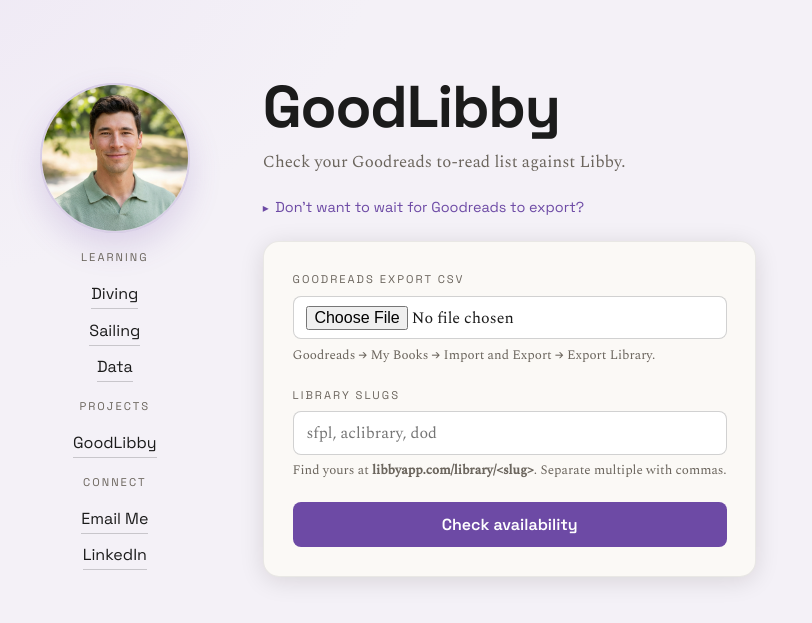
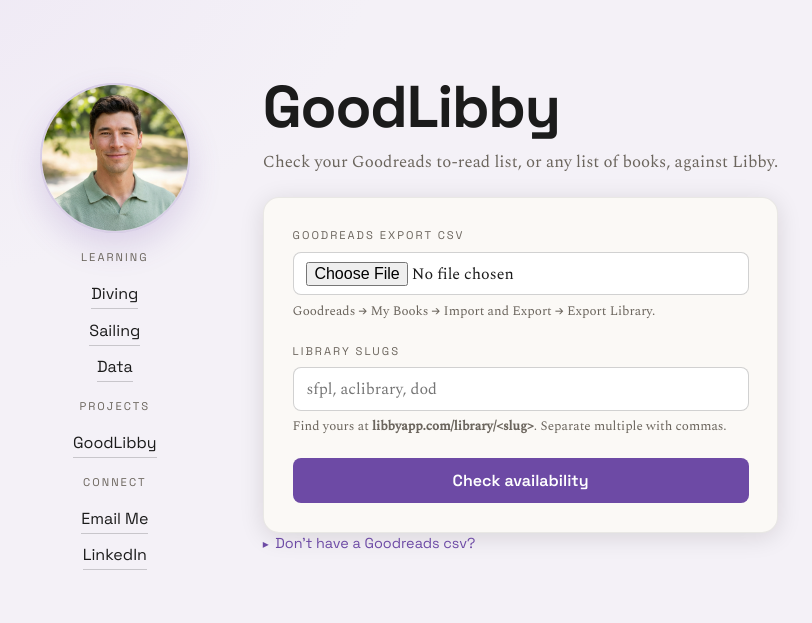
Before and after one commit to zaleary/zaleary.github.io, a Jekyll site: the page built from goodlibby.html, in a window 1280 px wide. Shown: the top 623 px of the page, without its empty margins (62-874 px from the left). Built offline with Jekyll 4.4.1, drawn with Linux system fonts in a browser that asks for light colours; part of the change alters nothing that is shown.

Commit message:
GoodLibby: update subtitle, reposition tip, refresh examples
Co-Authored-By: Claude Sonnet 4.6 <noreply@anthropic.com>

```diff
--- a/goodlibby.html
+++ b/goodlibby.html
@@ -234,18 +234,7 @@ permalink: /goodlibby/
 <!-- Input view -->
 <div id="view-input">
   <h1>GoodLibby</h1>
-  <p class="gl-subtitle">Check your Goodreads to-read list against Libby.</p>
-
-  <details class="gl-tip">
-    <summary>Don't want to wait for Goodreads to export?</summary>
-    <div class="gl-tip-body">
-      <p>Take a list of books from anywhere and tell your favorite LLM to turn it into a CSV with three columns: <strong>Title</strong>, <strong>Author</strong>, and <strong>Bookshelves</strong>. Set Bookshelves to <strong>to-read</strong> for every row. Save it as a <strong>.csv</strong> file and upload it above.</p>
-      <p>Expected format:<code>Title,Author,Bookshelves
-Neuromancer,William Gibson,to-read
-The Left Hand of Darkness,Ursula K. Le Guin,to-read
-Dune,Frank Herbert,to-read</code></p>
-    </div>
-  </details>
+  <p class="gl-subtitle">Check your Goodreads to-read list, or any list of books, against Libby.</p>
 
   <div id="error-box" class="gl-error" hidden></div>
 
@@ -262,6 +251,17 @@ Dune,Frank Herbert,to-read</code></p>
     </div>
     <button class="gl-btn" id="check-btn">Check availability</button>
   </div>
+
+  <details class="gl-tip">
+    <summary>Don't have a Goodreads csv?</summary>
+    <div class="gl-tip-body">
+      <p>Take a list of books from anywhere and tell your favorite LLM to turn it into a CSV with three columns: <strong>Title</strong>, <strong>Author</strong>, and <strong>Bookshelves</strong>. Set Bookshelves to <strong>to-read</strong> for every row. Save it as a <strong>.csv</strong> file and upload it above.</p>
+      <p>Expected format:<code>Title,Author,Bookshelves
+Moby Dick,Herman Melville,to-read
+War and Peace,Leo Tolstoy,to-read
+Ulysses,James Joyce,to-read</code></p>
+    </div>
+  </details>
 </div>
 
 <!-- Results view -->
```
